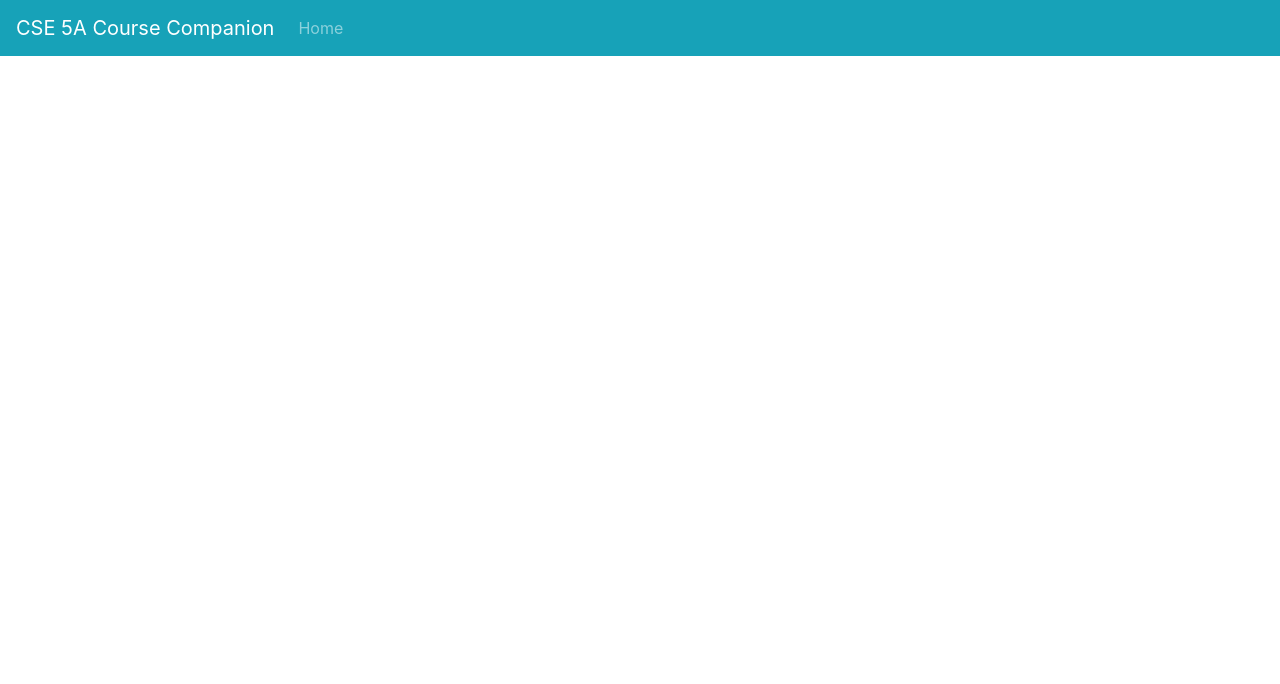
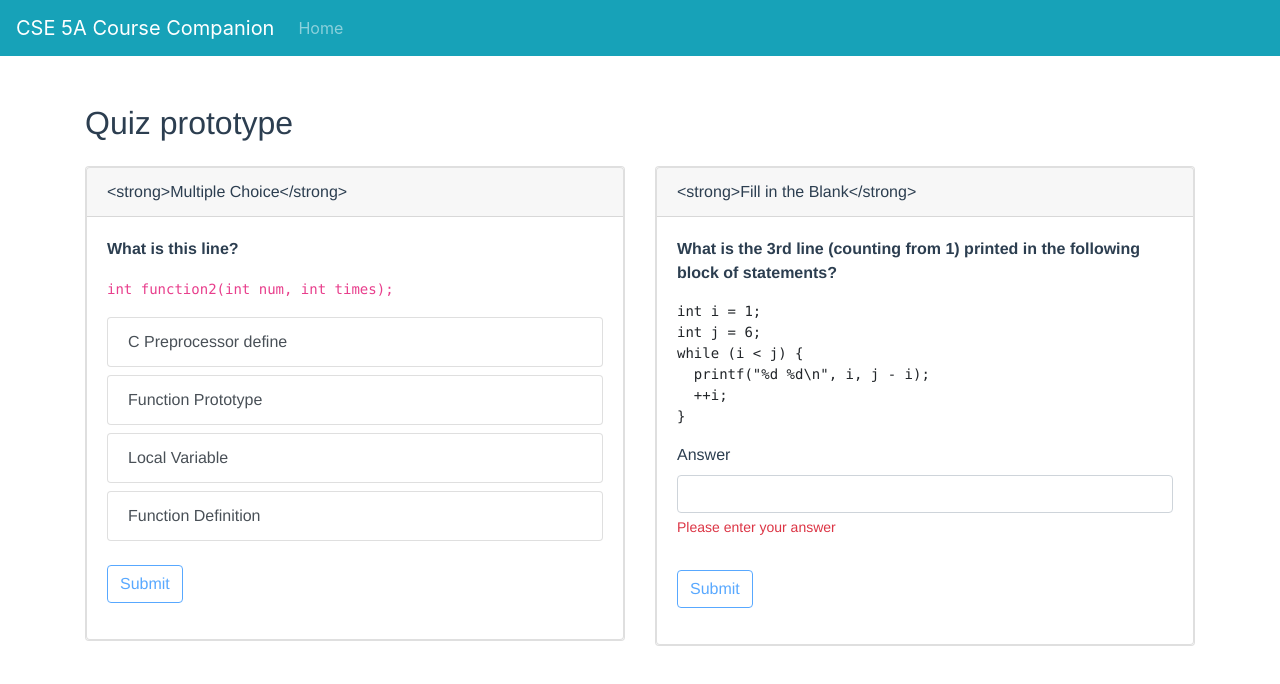
Before and after one commit to UCSD-CSE-210-2018-Fall/cse-5a-course-companion, a Vue app in the folder frontend/: page /quiz in a window 1280 px wide. Shown: the top 684 px of the page. Built offline with nearby package versions, Linux system fonts and the light colour scheme.

Commit message:
Multiple Choice and Fill in the Blank Quiz frontend
Closes #9

```diff
--- a/frontend/src/App.vue
+++ b/frontend/src/App.vue
@@ -1,9 +1,9 @@
 <template>
   <div>
     <Header></Header>
-    <div id="app" class="container">
+    <b-container id="app">
       <router-view></router-view>
-    </div>
+    </b-container>
   </div>
 </template>
 
@@ -12,12 +12,11 @@ import "bootstrap/dist/css/bootstrap.css"
 import "bootstrap-vue/dist/bootstrap-vue.css"
 import Header from "./components/Header.vue"
 
-
 export default {
   name: "app",
   components: {
     Header
-  },
+  }
 }
 </script>
 
--- /dev/null
+++ b/frontend/src/Quiz.vue
@@ -0,0 +1,34 @@
+<template>
+  <div>
+    <h2>Quiz prototype</h2>
+    <b-row class="justify-content-center">
+      <b-col md="6">
+        <MultipleChoice></MultipleChoice>
+      </b-col>
+      <b-col md="6">
+        <FillBlank></FillBlank>
+      </b-col>
+    </b-row>
+  </div>
+</template>
+
+<script>
+import MultipleChoice from "./components/MultipleChoice.vue"
+import FillBlank from "./components/FillBlank.vue"
+
+export default {
+  name: "Quiz",
+  data() {
+    return {}
+  },
+  components: {
+    MultipleChoice,
+    FillBlank
+  },
+  methods: {}
+}
+</script>
+
+<!-- Add "scoped" attribute to limit CSS to this component only -->
+<style scoped>
+</style>
--- /dev/null
+++ b/frontend/src/components/FillBlank.vue
@@ -0,0 +1,88 @@
+<template>
+    <div class="card my-3">
+      <b-card header="<strong>Fill in the Blank</strong>">
+        <div>
+          <div class="mb-3" v-html="question"></div>
+        </div>
+        <b-form>
+          <b-form-group label="Answer" label-for="input" :invalid-feedback="invalidFeedback" :state="state">
+            <b-form-input id="input" v-model="answer" required></b-form-input>
+          </b-form-group>
+          <b-button :disabled="!state" @click="onSubmit" type="submit" variant="outline-primary" class="my-3">Submit</b-button>
+        </b-form>
+        <b-alert :show="showAlert" class="my-3" :variant="correct ? 'success' : 'warning'">
+          {{msg}}
+        </b-alert>
+      </b-card>
+  </div>
+</template>
+
+<script>
+export default {
+  name: "FillBlank",
+  props: {
+    question: {
+      type: String,
+      required: true,
+      default: `<p><strong>What is the 3rd line (counting from 1) printed in the following block of statements?</strong></p>
+<pre><code>int i = 1;
+int j = 6;
+while (i < j) {
+  printf("%d %d\\n", i, j - i);
+  ++i;
+}
+</code></pre>`
+    },
+    explanation: {
+      type: String,
+      required: true,
+      default:
+        "Consider the change of i at the end of each iteration and the print format. "
+    },
+    correctAnswer: {
+      required: true,
+      default: "3 3"
+    }
+  },
+  data() {
+    return {
+      showAlert: false,
+      msg: null,
+      correct: false,
+      answer: ""
+    }
+  },
+  computed: {
+    state() {
+      return this.answer.length > 0
+    },
+    invalidFeedback() {
+      if (this.answer.length < 1) {
+        return "Please enter your answer"
+      }
+    }
+  },
+  methods: {
+    onSubmit: function(evt) {
+      evt.preventDefault()
+      this.correct = this.answer.trim() === this.correctAnswer
+      this.msg = this.correct ? "Correct. " : "Please try again. "
+      if (!this.correct && this.explanation) {
+        this.msg += this.explanation
+      }
+      this.showAlert = true
+    }
+  },
+  watch: {
+    answer: function() {
+      this.showAlert = false
+    }
+  }
+}
+</script>
+
+<!-- Add "scoped" attribute to limit CSS to this component only -->
+<style scoped>
+.list-group-item .active {
+}
+</style>
--- /dev/null
+++ b/frontend/src/components/MultipleChoice.vue
@@ -0,0 +1,92 @@
+<template>
+    <div class="card my-3">
+      <b-card header="<strong>Multiple Choice</strong>">
+        <div>
+          <div class="mb-3" v-html="question"></div>
+        </div>
+        <b-list-group v-for="(choice, index) in choices" :key="index">
+          <label class="list-group-item list-group-item-action" :for="`choice${index}`" :class="{'active':chosen === index}">
+            <input class="d-none" type="radio" name="options" :id="`choice${index}`" v-model="chosen" :value="index">{{choice}}
+          </label>
+        </b-list-group>
+        <b-button :disabled="submitDisabled" @click="onSubmit" variant="outline-primary" class="my-3">Submit</b-button>
+        <b-alert :show="showAlert" class="my-3" :variant="correct ? 'success' : 'warning'">
+          {{msg}}
+        </b-alert>
+      </b-card>
+  </div>
+</template>
+
+<script>
+export default {
+  name: "MultipleChoice",
+  props: {
+    question: {
+      type: String,
+      required: true,
+      default: `<p><strong>What is this line?</strong></p>
+        <code>int function2(int num, int times);</code>`
+    },
+    choices: {
+      type: Array,
+      required: true,
+      default: function() {
+        return [
+          "C Preprocessor define",
+          "Function Prototype",
+          "Local Variable",
+          "Function Definition"
+        ]
+      }
+    },
+    explanations: {
+      type: Array,
+      required: true,
+      default: function() {
+        return [
+          "This is not #define.",
+          null,
+          "This is not a variable declaration. ",
+          "There is no function body. "
+        ]
+      }
+    },
+    correctChoice: {
+      type: Number,
+      required: true,
+      default: 1
+    }
+  },
+  data() {
+    return {
+      showAlert: false,
+      chosen: null,
+      msg: null,
+      correct: false,
+      submitDisabled: true
+    }
+  },
+  methods: {
+    onSubmit: function() {
+      this.correct = this.chosen === this.correctChoice
+      this.msg = this.correct ? "Correct. " : "Please try again. "
+      if (this.explanations[this.chosen]) {
+        this.msg += this.explanations[this.chosen]
+      }
+      this.showAlert = true
+    }
+  },
+  watch: {
+    chosen: function() {
+      this.showAlert = false
+      this.submitDisabled = false
+    }
+  }
+}
+</script>
+
+<!-- Add "scoped" attribute to limit CSS to this component only -->
+<style scoped>
+.list-group-item .active {
+}
+</style>
--- a/frontend/src/main.js
+++ b/frontend/src/main.js
@@ -3,6 +3,7 @@ import VueRouter from "vue-router"
 import BootstrapVue from "bootstrap-vue"
 import App from "./App.vue"
 import Home from "./Home.vue"
+import Quiz from "./Quiz.vue"
 
 Vue.config.productionTip = false
 Vue.use(VueRouter)
@@ -22,6 +23,15 @@ const router = new VueRouter({
                 stage: route.query.stage,
                 bg: route.query.bg
             })
+        },
+        {
+            path: "/quiz",
+            component: Quiz,
+            props: route => ({
+                to: route.query.to,
+                stage: route.query.stage,
+                bg: route.query.bg
+            })
         }
     ]
 })
```
